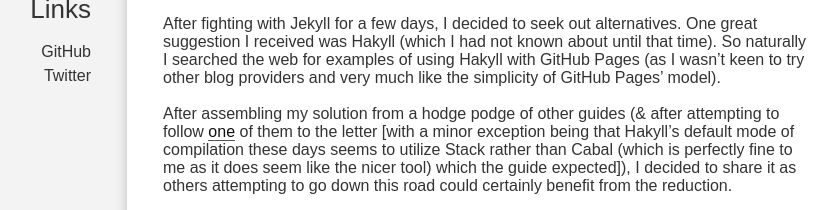
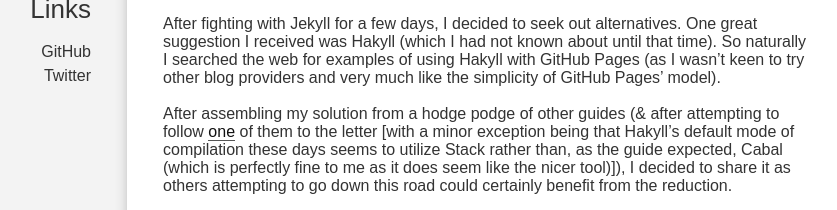
Before and after one commit to johanatan/johanatan.github.io, a plain HTML site: page posts/2017-04-13-hakyll-circleci.html in a window 1280 px wide. Shown: the part 175-385 px from the top of the page, without its empty margins (29-866 px from the left). Drawn offline with Linux system fonts and the light colour scheme.

Commit message:
Update (2017-04-14 08:44:41 UTC) [ci skip]

```diff
--- a/posts/2017-04-13-hakyll-circleci.html
+++ b/posts/2017-04-13-hakyll-circleci.html
@@ -38,7 +38,7 @@
 
 <h2 id="motivation">Motivation</h2>
 <p>After fighting with Jekyll for a few days, I decided to seek out alternatives. One great suggestion I received was Hakyll (which I had not known about until that time). So naturally I searched the web for examples of using Hakyll with GitHub Pages (as I wasn’t keen to try other blog providers and very much like the simplicity of GitHub Pages’ model).</p>
-<p>After assembling my solution from a hodge podge of other guides (&amp; after attempting to follow <a href="https://www.stackbuilders.com/news/dr-hakyll-create-a-github-page-with-hakyll-and-circleci">one</a> of them to the letter [with a minor exception being that Hakyll’s default mode of compilation these days seems to utilize Stack rather than Cabal (which is perfectly fine to me as it does seem like the nicer tool) which the guide expected]), I decided to share it as others attempting to go down this road could certainly benefit from the reduction.</p>
+<p>After assembling my solution from a hodge podge of other guides (&amp; after attempting to follow <a href="https://www.stackbuilders.com/news/dr-hakyll-create-a-github-page-with-hakyll-and-circleci">one</a> of them to the letter [with a minor exception being that Hakyll’s default mode of compilation these days seems to utilize Stack rather than, as the guide expected, Cabal (which is perfectly fine to me as it does seem like the nicer tool)]), I decided to share it as others attempting to go down this road could certainly benefit from the reduction.</p>
 <h2 id="enable-github-pages">Enable GitHub Pages</h2>
 <p>The straightforward guide at <a href="https://pages.github.com/">GitHub</a> should be sufficient to get a GitHub Page for either your site or your organization up and running. My example below will pertain to a user/organization but it can be easily modified to serve a project site by substituting <code>gh-pages</code> for any appearance of <code>master</code> (in the context of a reference to a branch).</p>
 <h2 id="create-or-transplant-your-hakyll-site-generator">Create (or transplant) your Hakyll site generator</h2>
```
